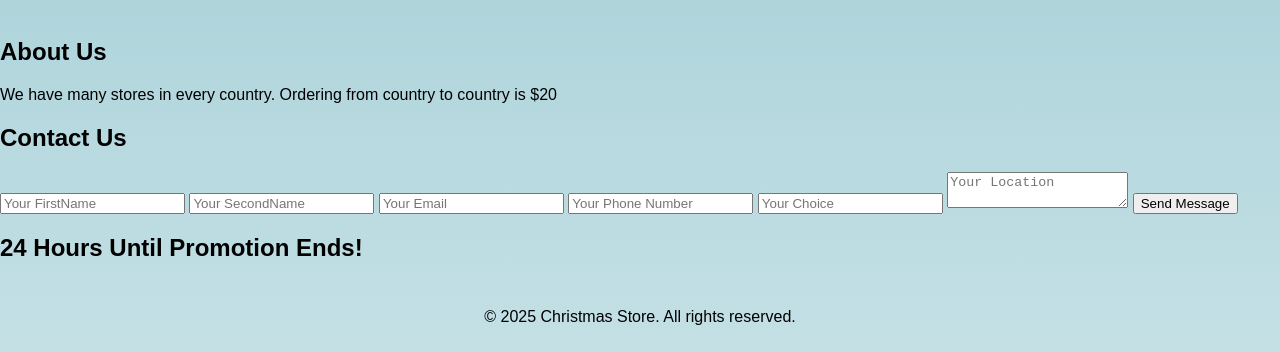
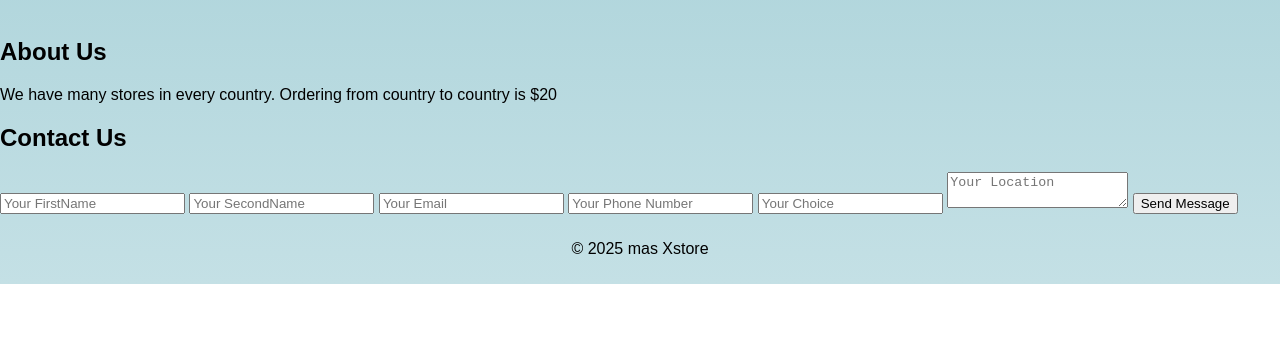
Before and after one commit to BolatMeir/added-css--js--html, a plain HTML site: page Xmas.html in a window 1280 px wide. Shown: the part 1640-1992 px from the top of the page. After the commit the page ends 1924 px from the top, so only its background shows below. Drawn offline with Linux system fonts and the light colour scheme; a script that the page names is missing.

Commit message:
added css and html

```diff
--- a/Xmas.html
+++ b/Xmas.html
@@ -66,12 +66,11 @@
         </form>
     </section>
     <section id="countdown">
-        <h2>24 Hours Until Promotion Ends!</h2>
         <div id="timer"></div>
 
 
     <footer>
-        <p>&copy; 2025 Christmas Store. All rights reserved.</p>
+        <p>&copy; 2025 mas Xstore</p>
     </footer>
     </div>
     <script src="Xmas.js"></script>
```
